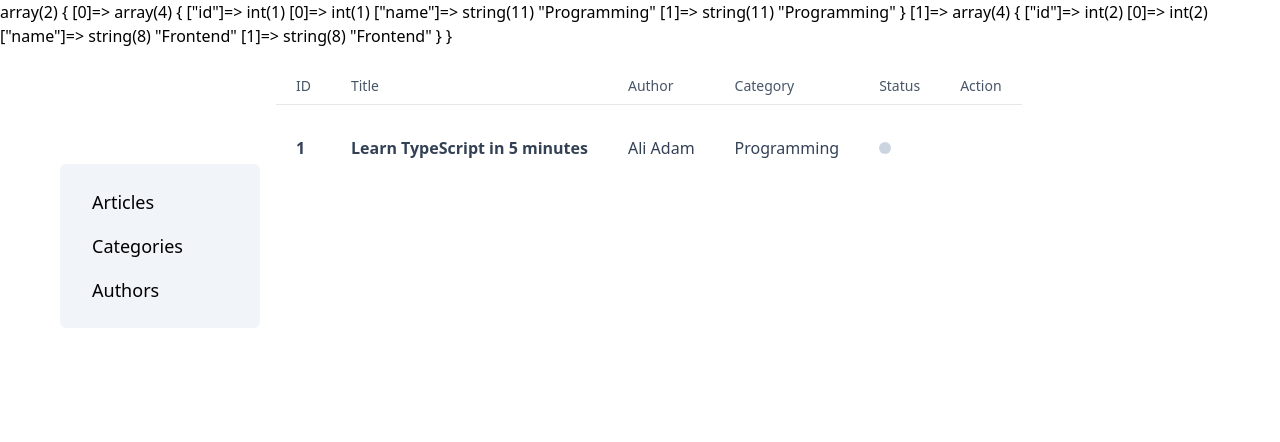
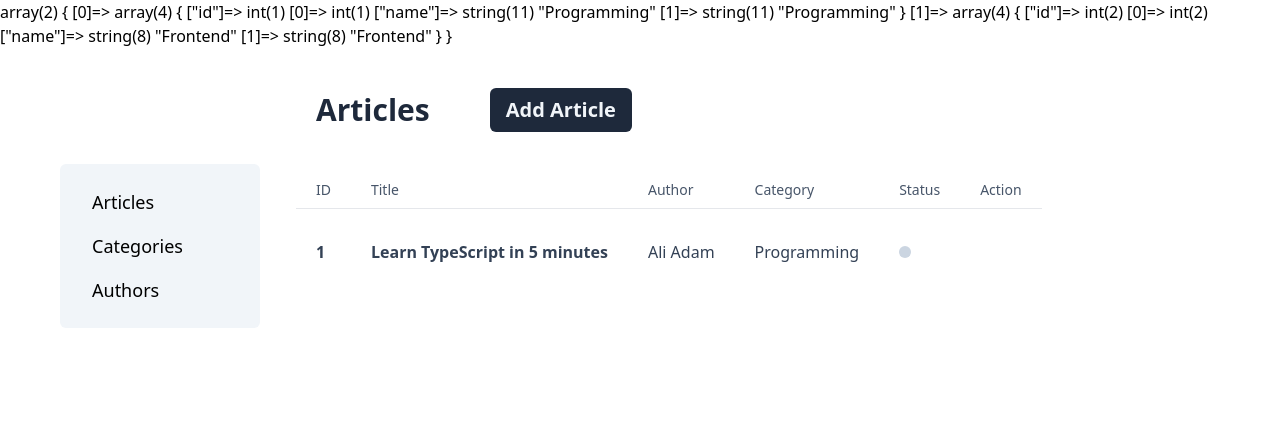
Before and after one commit to fayax555/blog-php, a PHP site: page /admin/articles in a window 1280 px wide. Shown: the top 442 px of the page. Run offline with PHP 8.4, Linux system fonts and the light colour scheme; data comes from the database, SQL or seed files in the repository; data that the repository does not hold is empty.

Commit message:
update articel add page

```diff
--- a/public/admin/articles.php
+++ b/public/admin/articles/index.php
@@ -1,8 +1,8 @@
 <?php
 try {
-  include __DIR__ . '/../../classes/Home.php';
-  include __DIR__ . '/../../classes/Article.php';
-  include __DIR__ . '/../../classes/Category.php';
+  include __DIR__ . '/../../../classes/Home.php';
+  include __DIR__ . '/../../../classes/Article.php';
+  include __DIR__ . '/../../../classes/Category.php';
   $home = new Home();
   $articleDB = new Article();
   $categoryDB = new Category();
@@ -10,13 +10,14 @@ try {
   $categories = $categoryDB->getCategories();
   var_dump($categories);
 
-  $title = 'Home';
+  $title = 'Articles';
+  $showAddBtn = true;
   ob_start();
-  include __DIR__ . '/../../views/admin/articles.php';
+  include __DIR__ . '/../../../views/admin/articles/index.php';
   $output = ob_get_clean();
 } catch (PDOException $e) {
   $title = 'An error has occurred';
   $output = 'Database error: ' . $e->getMessage() . ' in ' .
     $e->getFile() . ':' . $e->getLine();
 }
-include __DIR__ . '/../../views/layout.php';
+include __DIR__ . '/../../../views/layout.php';
--- a/public/css/output.css
+++ b/public/css/output.css
@@ -530,6 +530,26 @@ video {
   margin-top: 6rem;
 }
 
+.mb-40 {
+  margin-bottom: 10rem;
+}
+
+.mb-10 {
+  margin-bottom: 2.5rem;
+}
+
+.mb-2 {
+  margin-bottom: 0.5rem;
+}
+
+.mt-8 {
+  margin-top: 2rem;
+}
+
+.mb-6 {
+  margin-bottom: 1.5rem;
+}
+
 .block {
   display: block;
 }
@@ -550,12 +570,28 @@ video {
   height: 0.75rem;
 }
 
+.h-full {
+  height: 100%;
+}
+
+.min-h-\[300px\] {
+  min-height: 300px;
+}
+
 .w-full {
   width: 100%;
 }
 
 .w-3 {
   width: 0.75rem;
+}
+
+.w-\[200px\] {
+  width: 200px;
+}
+
+.w-24 {
+  width: 6rem;
 }
 
 .max-w-\[1000px\] {
@@ -569,6 +605,10 @@ video {
 .translate-y-4 {
   --tw-translate-y: 1rem;
   transform: translate(var(--tw-translate-x), var(--tw-translate-y)) rotate(var(--tw-rotate)) skewX(var(--tw-skew-x)) skewY(var(--tw-skew-y)) scaleX(var(--tw-scale-x)) scaleY(var(--tw-scale-y));
+}
+
+.cursor-pointer {
+  cursor: pointer;
 }
 
 .grid-cols-2 {
@@ -595,6 +635,14 @@ video {
   gap: 1rem;
 }
 
+.gap-10 {
+  gap: 2.5rem;
+}
+
+.gap-2 {
+  gap: 0.5rem;
+}
+
 .rounded-md {
   border-radius: 0.375rem;
 }
@@ -613,8 +661,21 @@ video {
   border-bottom-right-radius: 0.375rem;
 }
 
+.border-2 {
+  border-width: 2px;
+}
+
 .border-b-\[1px\] {
   border-bottom-width: 1px;
+}
+
+.border-r-\[12px\] {
+  border-right-width: 12px;
+}
+
+.border-slate-500 {
+  --tw-border-opacity: 1;
+  border-color: rgb(100 116 139 / var(--tw-border-opacity));
 }
 
 .bg-slate-200 {
@@ -630,6 +691,11 @@ video {
 .bg-slate-300 {
   --tw-bg-opacity: 1;
   background-color: rgb(203 213 225 / var(--tw-bg-opacity));
+}
+
+.bg-slate-800 {
+  --tw-bg-opacity: 1;
+  background-color: rgb(30 41 59 / var(--tw-bg-opacity));
 }
 
 .p-4 {
@@ -665,6 +731,11 @@ video {
   padding-bottom: 1rem;
 }
 
+.px-5 {
+  padding-left: 1.25rem;
+  padding-right: 1.25rem;
+}
+
 .pt-5 {
   padding-top: 1.25rem;
 }
@@ -694,6 +765,11 @@ video {
   line-height: 1.75rem;
 }
 
+.text-3xl {
+  font-size: 1.875rem;
+  line-height: 2.25rem;
+}
+
 .font-semibold {
   font-weight: 600;
 }
@@ -711,6 +787,16 @@ video {
 .text-slate-600 {
   --tw-text-opacity: 1;
   color: rgb(71 85 105 / var(--tw-text-opacity));
+}
+
+.text-slate-100 {
+  --tw-text-opacity: 1;
+  color: rgb(241 245 249 / var(--tw-text-opacity));
+}
+
+.text-slate-200 {
+  --tw-text-opacity: 1;
+  color: rgb(226 232 240 / var(--tw-text-opacity));
 }
 
 .transition {
@@ -734,6 +820,11 @@ video {
 .hover\:bg-slate-100:hover {
   --tw-bg-opacity: 1;
   background-color: rgb(241 245 249 / var(--tw-bg-opacity));
+}
+
+.hover\:bg-slate-600:hover {
+  --tw-bg-opacity: 1;
+  background-color: rgb(71 85 105 / var(--tw-bg-opacity));
 }
 
 .hover\:text-slate-100:hover {
--- a/views/layout.php
+++ b/views/layout.php
@@ -12,23 +12,42 @@
     <nav>
       <aside class='mt-24'>
         <ul class='grid rounded-md bg-slate-100 p-4 text-lg'>
+
           <?php
           $navItems = ['Articles', 'Categories', 'Authors'];
           foreach ($navItems as $navItem) :
           ?>
           <li>
             <a class="<?= $active === strtolower($navItem) ? 'bg-slate-200' : 'hover:bg-slate-200' ?> block w-full rounded-md py-2 px-4"
-              href="/admin/<?= strtolower($navItem) ?>.php">
+              href="/admin/<?= strtolower($navItem) ?>">
               <?= $navItem ?>
             </a>
           </li>
           <?php endforeach; ?>
+
         </ul>
       </aside>
     </nav>
 
     <main>
-      <?= $output ?>
+      <section class="mb-40 h-full p-5">
+        <header class="mb-10 flex items-center gap-10">
+          <h1 class="px-5 text-3xl font-semibold text-slate-800"><?= $title; ?></h1>
+
+          <?php
+          $titleSingular = ["Categories" => "Category", "Authors" => "Author", "Articles" => "Article"];
+          if ($showAddBtn) {
+          ?>
+          <a href="<?= "/admin/" . strtolower($title) . "/add.php"; ?>"
+            class="flex items-center gap-2 rounded-md bg-slate-800 px-4 py-2 font-semibold text-slate-100 transition hover:bg-slate-600">
+            <aioutlineplus class="text-xl" />
+            <span><?= "Add " . $titleSingular[$title] ?></span>
+          </a>
+          <?php } ?>
+
+        </header>
+        <?= $output ?>
+      </section>
     </main>
   </div>
 
```
Also changed, not shown: public/admin/articles/add.php (added, +23 -0 lines), views/admin/articles/add.php (added, +41 -0 lines), views/admin/articles/index.php (renamed from views/admin/articles.php).
